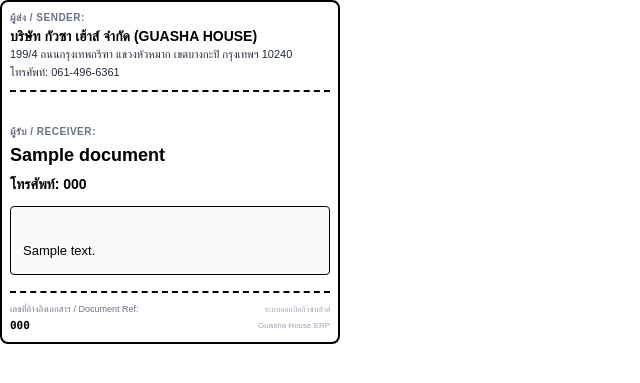
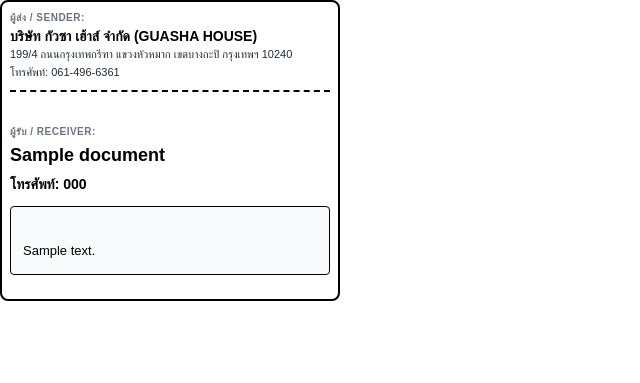
Before and after one commit to Amaraporn48/guasha-house, a FastAPI app: page /print/shipping/1 in a window 1280 px wide. Shown: the top 383 px of the page, without its empty margins (0-640 px from the left). Run offline with FastAPI, Linux system fonts and the light colour scheme; tables that the repository leaves empty hold one stand-in row (values such as "Sample post"); some libraries are stand-ins or nearby versions.

Commit message:
Remove Document Ref and tracking info from shipping label sticker

```diff
--- a/templates/shipping_label.html
+++ b/templates/shipping_label.html
@@ -56,17 +56,7 @@
         </div>
     </div>
 
-    <!-- Footer barcode/reference -->
-    <div class="border-t-2 border-dashed border-black pt-2 flex justify-between items-end">
-        <div>
-            <span class="text-[9px] text-gray-500 block">เลขที่อ้างอิงเอกสาร / Document Ref:</span>
-            <span class="font-bold text-[11px] font-mono">{{ doc.document_number }}</span>
-        </div>
-        <div class="text-right">
-            <span class="text-[8px] text-gray-400 font-light block">ระบบออกบิลกัวซาเฮ้าส์</span>
-            <span class="text-[8px] text-gray-400 font-light block">Guasha House ERP</span>
-        </div>
-    </div>
+
 
     <script>
         window.onload = function() {
```
